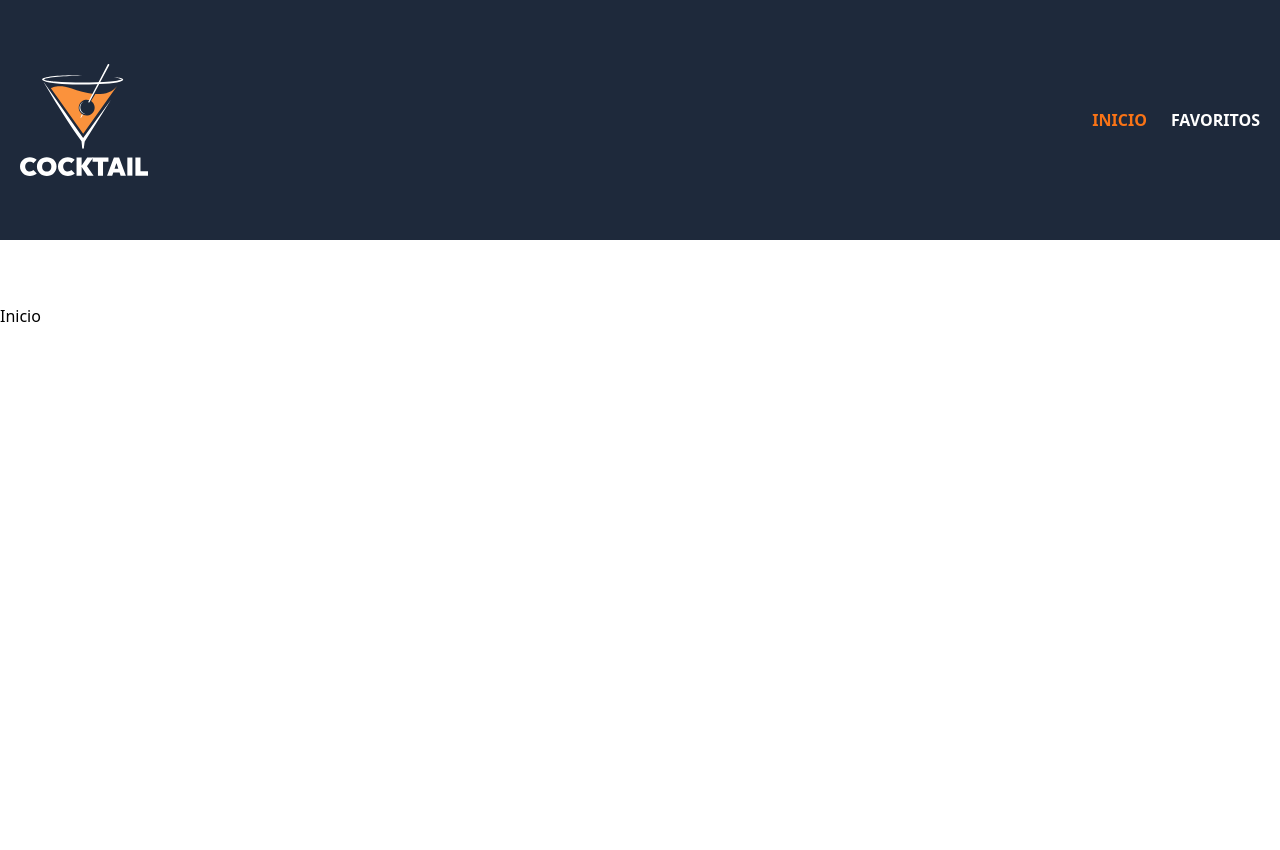
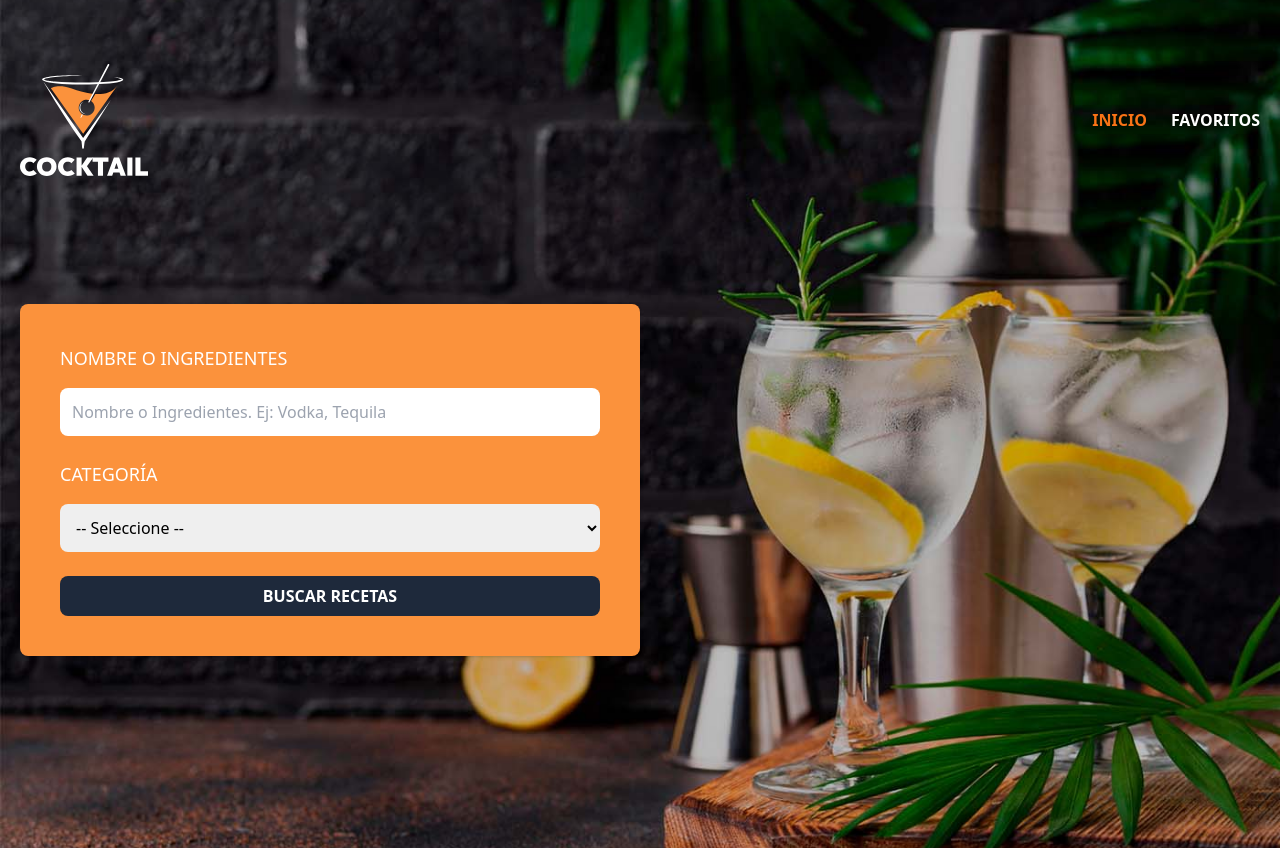
Before and after one commit to IsaacQH/DrinksCatalogApp, a React (Vite) app: page / in a window 1280 px wide. Shown: the top 850 px of the page. Before the commit the page ends 800 px from the top, so only its background shows below. Built offline with nearby package versions, Linux system fonts and the light colour scheme.

Commit message:
Creating Header

```diff
--- a/src/components/Header.tsx
+++ b/src/components/Header.tsx
@@ -1,10 +1,16 @@
 
-import { NavLink } from "react-router-dom"
+import { useMemo } from "react"
+import { NavLink, useLocation } from "react-router-dom"
 
 export default function Header() {
 
+  const {pathname} = useLocation()  //revismaos en que pagina estamos
+
+
+  const isHome = useMemo(() => pathname === '/', [pathname])  //checar que sea home Cada que pathname cambie actuaize o revise
+
   return (
-    <header className=" bg-slate-800">  {/* backgroun header*/}
+    <header className={ isHome ? "bg-header bg-center bg-cover" : "bg-slate-800"}>  {/* backgroun header*/}
         <div className="mx-auto container px-5 py-16"> {/* contenedor y alineacion en x*/}
             <div className="flex justify-between items-center"> {/* Division de la barra centrada y justificada*/}
                 <div> {/* div del logo*/}
@@ -25,9 +31,43 @@ export default function Header() {
                         isActive ? ' text-orange-500 uppercase font-bold' : ' text-white uppercase font-bold'
                       }
                   >Favoritos</NavLink>
-
                 </nav>
             </div>
+
+            { isHome && (
+              <form className="md:w-1/2 2xl:w-1/3 bg-orange-400 my-32 p-10 rounded-lg shadow space-y-6">
+                <div className=" space-y-4">
+                  <label
+                      htmlFor="ingredient"
+                      className="block text-white uppercase font-extralight text-lg "
+                  >Nombre o Ingredientes</label>
+
+                  <input
+                      type="text"
+                      id="ingredient"
+                      name="ingredient"
+                      className=" p-3 w-full rounded-lg focus:outline-none"
+                      placeholder="Nombre o Ingredientes. Ej: Vodka, Tequila"
+                  />
+                </div>
+
+                <div className=" space-y-4">
+                  <label
+                      htmlFor="category"
+                      className="block text-white uppercase font-extralight text-lg "
+                  >Categoría</label>
+
+                  <select
+                      id="category"
+                      name="category"
+                      className=" p-3 w-full rounded-lg focus:outline-none"
+                  > <option>-- Seleccione --</option></select>
+                </div>
+
+                <input type="submit" value="Buscar recetas" className=" cursor-pointer bg-slate-800 hover:bg-slate-900 text-white font-extrabold w-full p-2 rounded-lg uppercase"/>
+
+              </form>
+            )}
         </div>
     </header>
   )
--- a/tailwind.config.js
+++ b/tailwind.config.js
@@ -2,7 +2,11 @@
 export default {
   content: ["./index.html", "./src/**/*.{js,ts,jsx,tsx}"],
   theme: {
-    extend: {},
+    extend: {
+      backgroundImage:{
+        "header": "url('/public/bg.jpg')"
+      }
+    },
   },
   plugins: [],
 }
```
